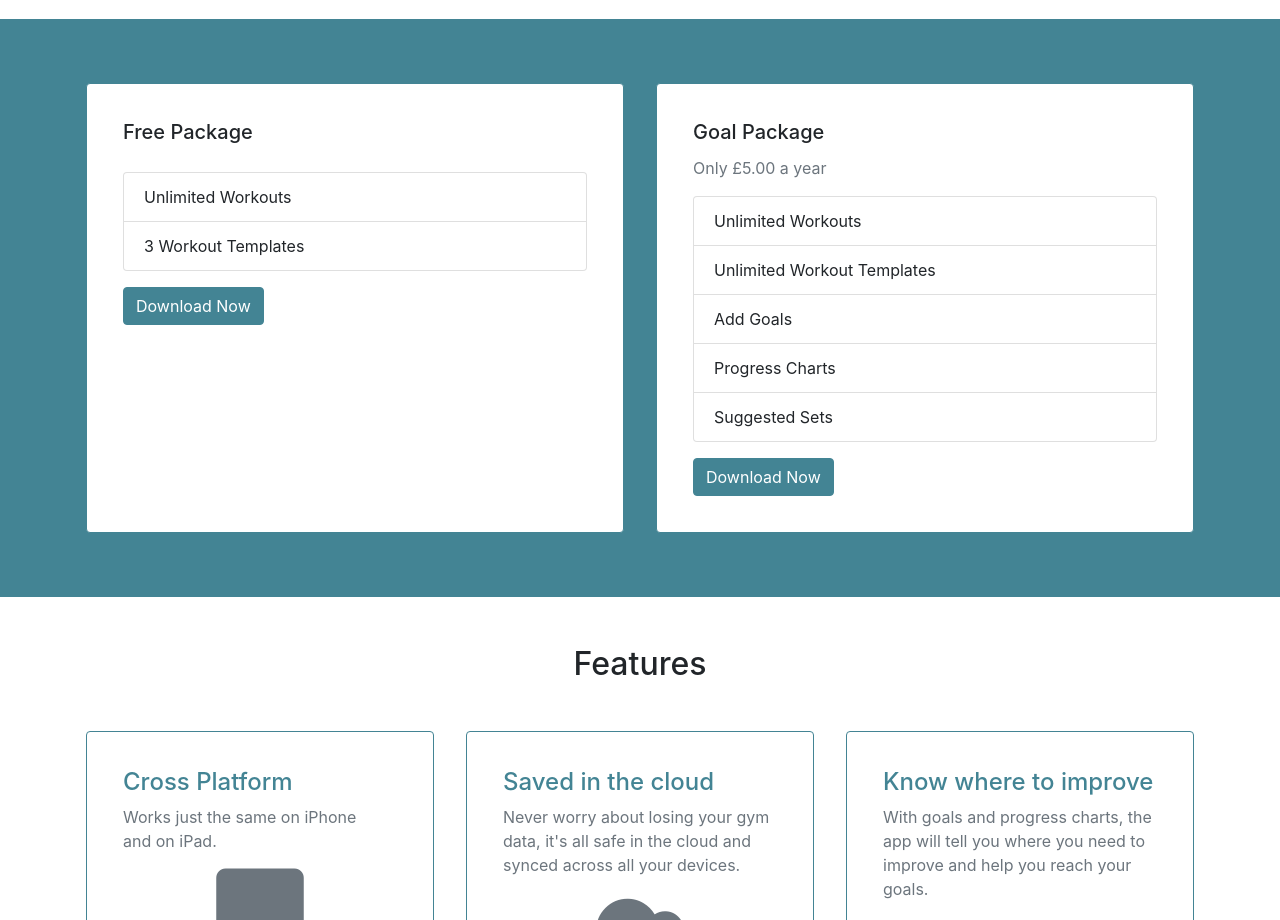
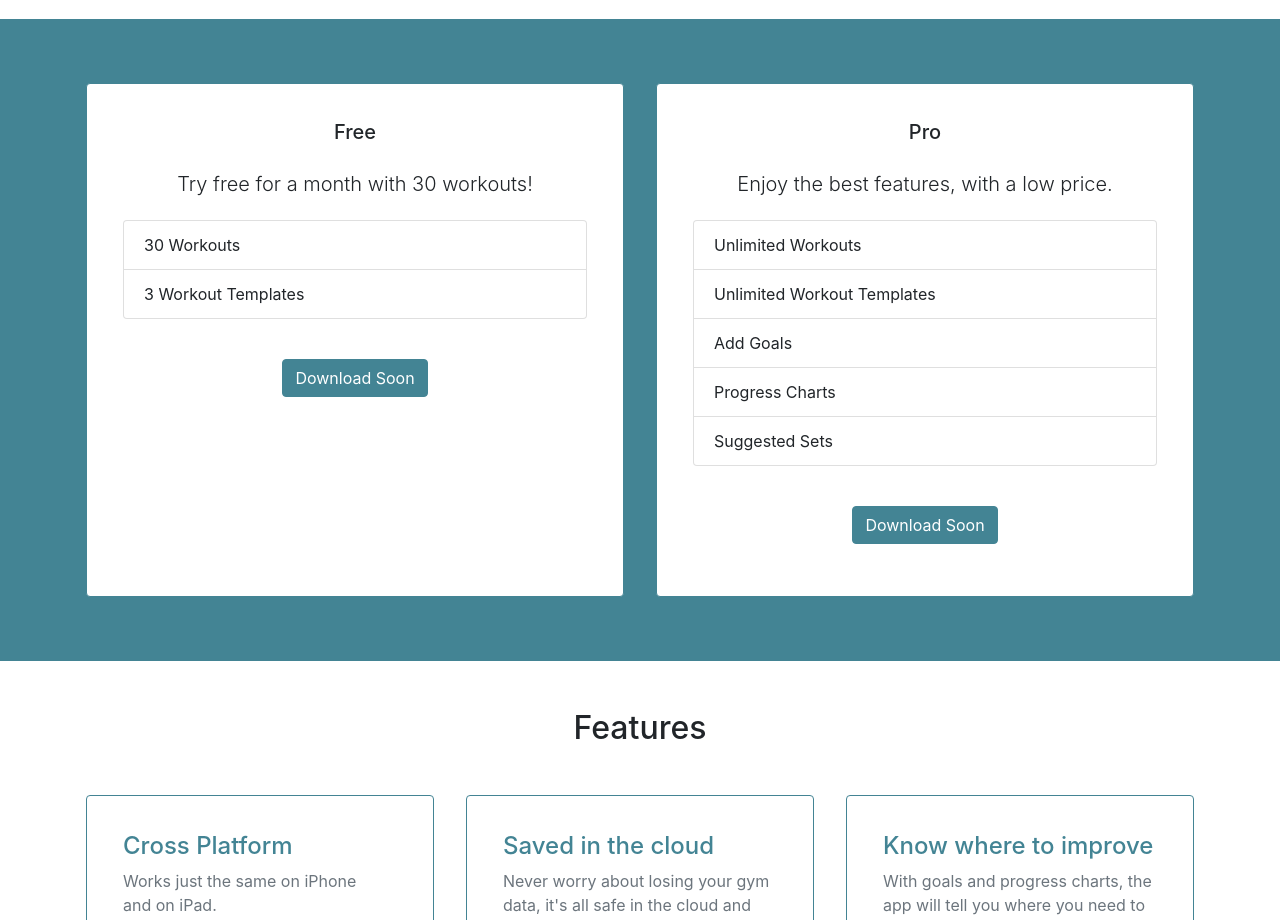
Before and after one commit to thomasleese/strive-frontend, a React (Create React App) app in the folder healthy-gym/: page / in a window 1280 px wide. Shown: the part 2040-2960 px from the top of the page. Built offline with nearby package versions, Linux system fonts and the light colour scheme.

Commit message:
updated pricing pane

```diff
--- a/healthy-gym/src/components/PricingPane/PricingPane.js
+++ b/healthy-gym/src/components/PricingPane/PricingPane.js
@@ -7,12 +7,14 @@ function Card(props) {
   return (
     <div className=' card border border-primary p-3 m-3 animate-in-down align-items-stretch align-content-stretch w-100'>
       <div className="card-body">
-        <h5 className="card-title">{props.title}</h5>
+        <h5 className="card-title text-center">{props.title}</h5>
         <span className='text-muted mb1'>{props.subtitle}</span>
         <div className="card-text py-3">
           {props.children}
         </div>
-        <a href="/" className="btn btn-primary">{props.linkText}</a>
+        <p className="text-center mt-4">
+          <a href="/" className="btn btn-primary">{props.linkText}</a>
+        </p>
       </div>
     </div>
   )
@@ -23,13 +25,15 @@ function PricingPane(props) {
     <div className="py-5 bg-primary" id="download">
       <div className="container">
         <CardRow largeClass="col-lg-6">
-          <Card title="Free Package" linkText="Download Now">
+          <Card title="Free" linkText="Download Soon">
+            <h5 className="lead text-center mb-4">Try free for a month with 30 workouts!</h5>
             <ul className="list-group text-left">
-              <li className="list-group-item">Unlimited Workouts</li>
+              <li className="list-group-item">30 Workouts</li>
               <li className="list-group-item">3 Workout Templates</li>
             </ul>
           </Card>
-          <Card title="Goal Package" linkText="Download Now" subtitle='Only £5.00 a year'>
+          <Card title="Pro" linkText="Download Soon">
+          <h5 className="lead text-center mb-4">Enjoy the best features, with a low price.</h5>
             <ul className="list-group text-left">
               <li className="list-group-item">Unlimited Workouts</li>
               <li className="list-group-item">Unlimited Workout Templates</li>
```
